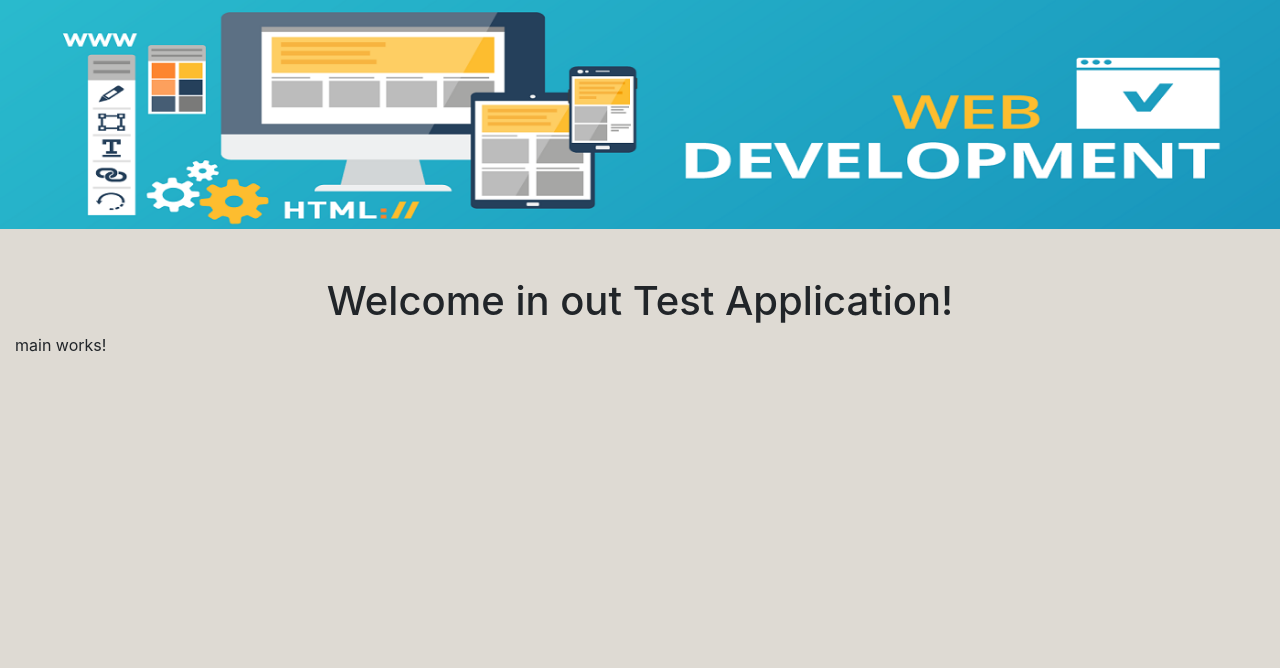
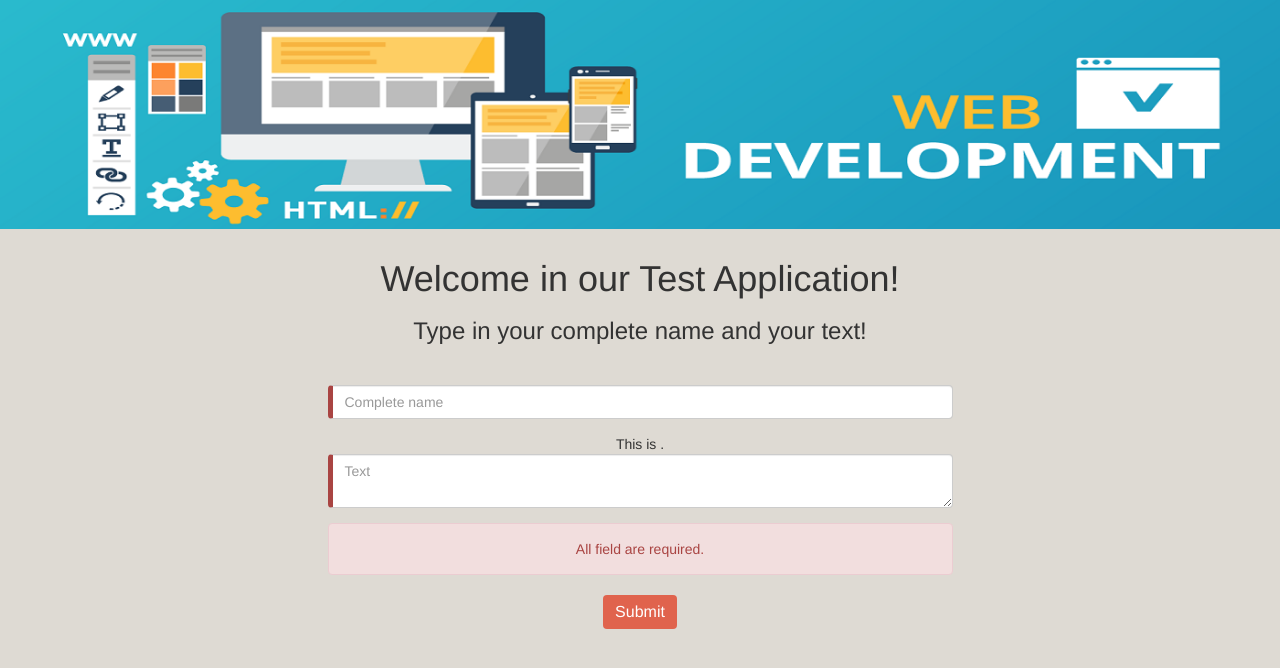
Before and after one commit to pfeningviola/TimoGF-Test, an Angular app in the folder timogf-angular-frontend/: page / in a window 1280 px wide. Shown: the top 668 px of the page. Built offline with nearby package versions, Linux system fonts and the light colour scheme.

Commit message:
feat(FormComponent): create FormComponent and the User model, and add the form to the html

```diff
--- /dev/null
+++ b/timogf-angular-frontend/src/app/_components/form/form.component.css
@@ -0,0 +1,20 @@
+#button {
+    background-color: #e0634d;
+      border-radius: 4px;
+      border: none;
+      color: white;
+      padding: 6px 12px;
+      text-align: center;
+      text-decoration: none;
+      display: inline-block;
+      font-size: 16px;
+  }
+
+  #button:hover {
+      background-color: #d48273;
+      opacity: 0.6;
+  }
+
+  #button:focus {
+    outline: 0;
+  }
--- /dev/null
+++ b/timogf-angular-frontend/src/app/_components/form/form.component.html
@@ -0,0 +1,22 @@
+<div class="w-50 m-auto pt-5 text-center">
+  <div *ngIf="error" class="alert alert-danger">{{error}}</div>
+
+  <form #textForm="ngForm" (submit)="onSubmit(textForm)">
+    <div class="form-group">
+      <input type="text" class="form-control" placeholder="Complete name" name="name" [(ngModel)]="user.name" required
+              #name="ngModel">
+    </div>
+    This is {{user.name}}.
+
+    <div class="form-group">
+        <textarea type="text" class="form-control" placeholder="Text" name="text" [(ngModel)]="user.text" required
+        #text="ngModel"></textarea>
+    </div>
+
+    <div *ngIf="name.invalid || text.invalid" class="alert alert-danger">
+              All field are required.
+    </div>
+
+    <button type="submit" id="button">Submit</button>
+  </form>
+</div>
--- /dev/null
+++ b/timogf-angular-frontend/src/app/_components/form/form.component.ts
@@ -0,0 +1,21 @@
+import { User } from './../../_models/user';
+import { Component, OnInit } from '@angular/core';
+
+@Component({
+  selector: 'app-form',
+  templateUrl: './form.component.html',
+  styleUrls: ['./form.component.css'],
+})
+
+export class FormComponent implements OnInit {
+  user: User = new User();
+  submitted = false;
+
+
+  constructor() { }
+
+  ngOnInit() {
+  }
+
+
+}
--- a/timogf-angular-frontend/src/app/_components/main/main.component.html
+++ b/timogf-angular-frontend/src/app/_components/main/main.component.html
@@ -2,7 +2,8 @@
 <app-banner></app-banner>
 <div class="container-fluid m-auto justify-content-center">
     <div class="text-center mt-5">
-        <h1>Welcome in out Test Application!</h1>
+        <h1>Welcome in our Test Application!</h1>
+        <h3>Type in your complete name and your text!</h3>
     </div>
-    <p>main works!</p>
+    <app-form></app-form>
 </div>
--- /dev/null
+++ b/timogf-angular-frontend/src/app/_models/user.ts
@@ -0,0 +1,7 @@
+export class User {
+    id: number;
+    name: string;
+    text: string;
+
+    constructor() {}
+}
--- /dev/null
+++ b/timogf-angular-frontend/src/assets/forms.css
@@ -0,0 +1,7 @@
+.ng-valid[required], .ng-valid.required  {
+    border-left: 5px solid #42A948; /* green */
+  }
+
+  .ng-invalid:not(form)  {
+    border-left: 5px solid #a94442; /* red */
+  }
--- a/timogf-angular-frontend/src/index.html
+++ b/timogf-angular-frontend/src/index.html
@@ -6,6 +6,7 @@
   <base href="/">
   <meta name="viewport" content="width=device-width, initial-scale=1">
   <link rel="icon" type="image/x-icon" href="favicon.ico">
+  <link rel="stylesheet" href="./assets/forms.css">
   <link rel="stylesheet" href="https://stackpath.bootstrapcdn.com/bootstrap/4.3.1/css/bootstrap.min.css" integrity="sha384-ggOyR0iXCbMQv3Xipma34MD+dH/1fQ784/j6cY/iJTQUOhcWr7x9JvoRxT2MZw1T" crossorigin="anonymous">
 </head>
 <body>
--- a/timogf-angular-frontend/src/styles.css
+++ b/timogf-angular-frontend/src/styles.css
@@ -1,4 +1,5 @@
-/* You can add global styles to this file, and also import other style files */
+@import url('https://unpkg.com/bootstrap@3.3.7/dist/css/bootstrap.min.css');
+
 body{
     background-color: #dedad3;
 }
```
Also changed, not shown: timogf-angular-frontend/src/app/app.module.ts (+6 -2 lines), 1 other file (tests, documents, lock files or other folders).
